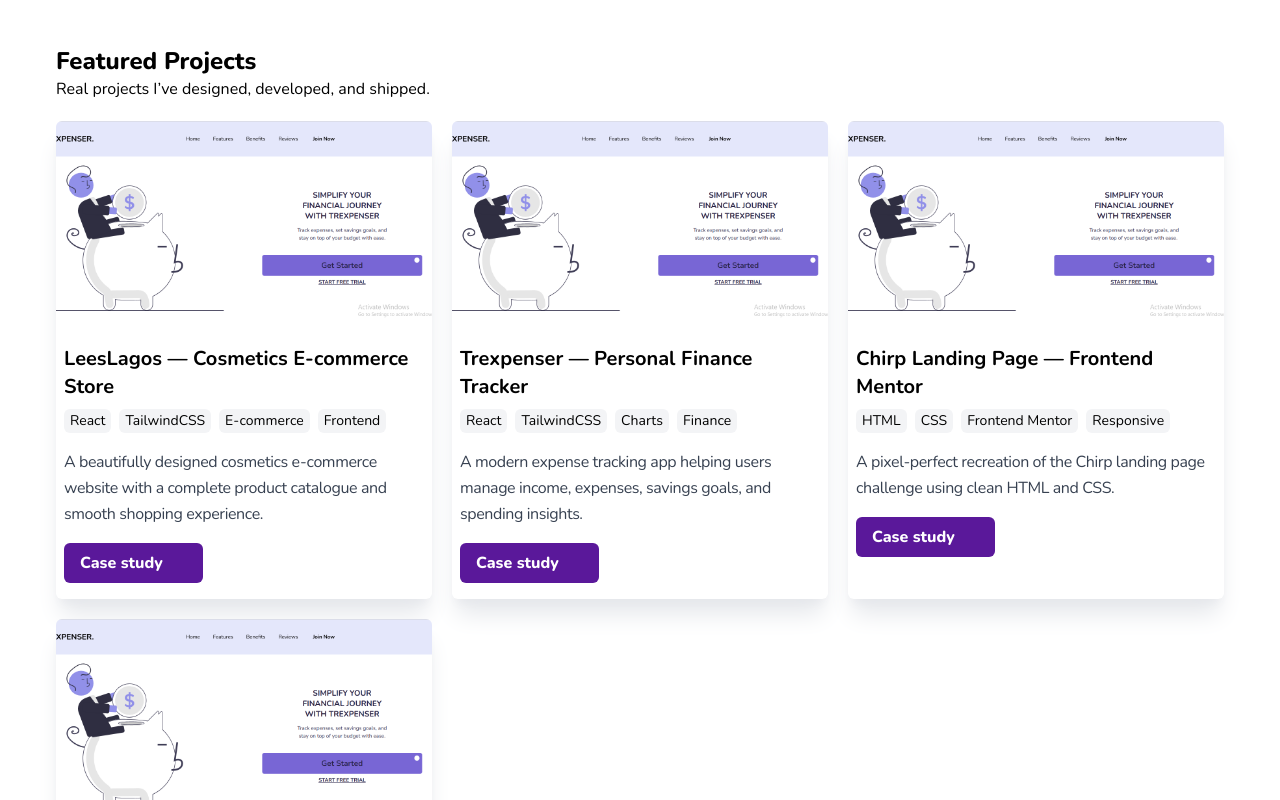
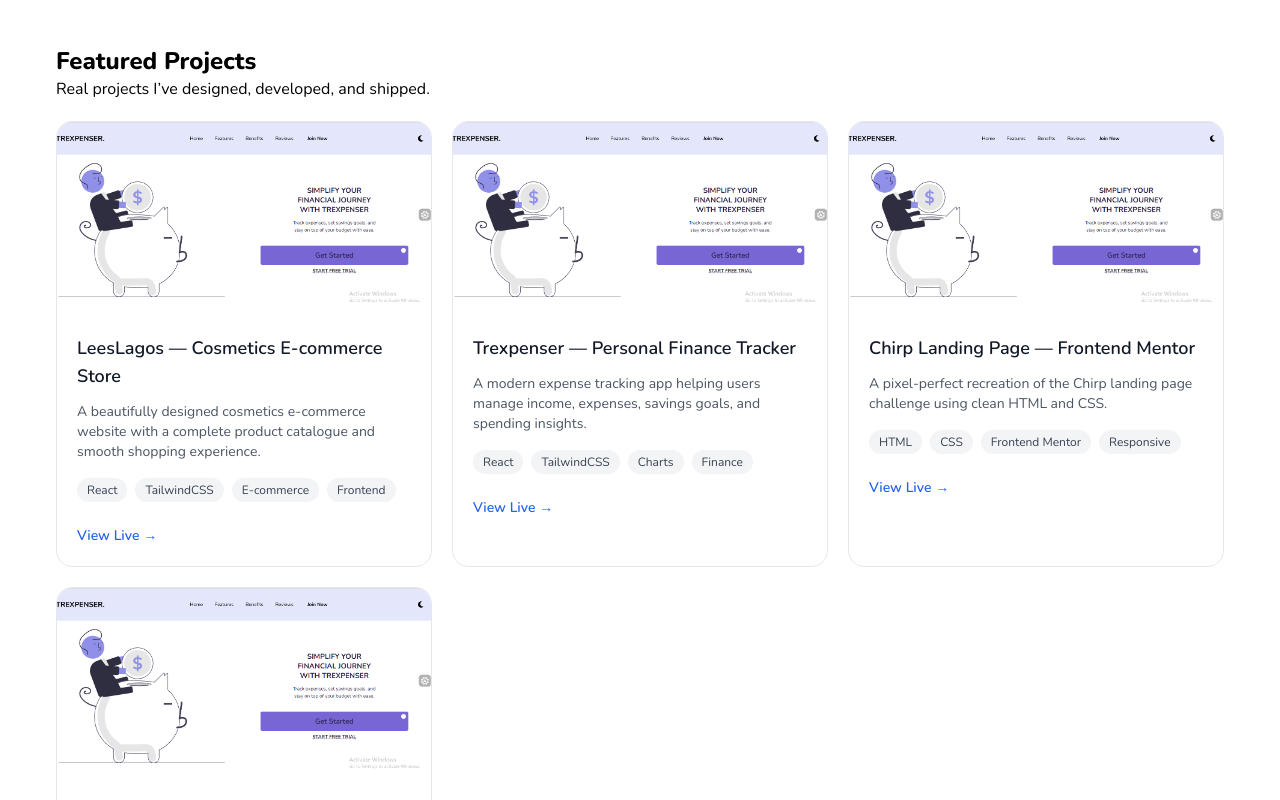
Before and after one commit to Abosi-Godwin/Abosi, a Next.js app: page / in a window 1280 px wide. Shown: the part 2260-3060 px from the top of the page. Built offline with nearby package versions, Linux system fonts and the light colour scheme.

Commit message:
worked on the hero section

```diff
--- a/app/components/Project.tsx
+++ b/app/components/Project.tsx
@@ -1,69 +1,58 @@
 import Image from "next/image";
-import type { StaticImageData } from "next/image";
-import Link from "next/link"; // [!code ++]
-import { FaArrowRightLong } from "react-icons/fa6";
+import Link from "next/link";
 
-interface ProjectProps {
-    data: {
-        id: number;
-        slug: string;
-        title: string;
-        shortDescription: string;
-        thumbnail: StaticImageData;
-        tags: Array<string>;
-        liveUrl: string;
-    };
-}
+const Project = ({ data }) => {
+    const { title, shortDescription, thumbnail, tags, liveUrl } = data;
 
-const Project = ({ data }: ProjectProps) => {
     return (
-        <div className="group w-full rounded-md overflow-hidden shadow-xl shadow-gray-200">
-            {/* Image Container */}
-            <div className="relative h-52 w-full overflow-hidden cursor-pointer">
-                <Link href={`/projects/${data.slug}`}>
+        <article className="group relative overflow-hidden rounded-2xl border border-gray-200 bg-white transition-all duration-300 hover:-translate-y-1 hover:shadow-xl">
+            {/* image */}
+            <div className="relative h-48 w-full overflow-hidden">
                 <Image
-                        src={data.thumbnail}
-                        alt={data.title}
+                    src={thumbnail}
+                    alt={title}
                     fill
-                        className="object-cover transition duration-500 group-hover:scale-110"
+                    className="object-cover transition-transform duration-500 group-hover:scale-105"
+                    sizes="(max-width: 768px) 100vw, (max-width: 1200px) 50vw, 33vw"
                 />
-                </Link>
             </div>
 
-            {/* Content */}
-            <div className="px-2 py-4">
-                <h1 className="text-xl font-bold transition-colors group-hover:text-secondary">
-                    {data.title}
-                </h1>
+            {/* content */}
+            <div className="p-5 flex flex-col gap-3">
+                {/* title */}
+                <h3 className="text-lg font-semibold text-gray-900 line-clamp-2">
+                    {title}
+                </h3>
 
-                <ul className="flex flex-wrap gap-2 pb-4 pt-2">
-                    {data.tags.map(tag => (
-                        <li
+                {/* description */}
+                <p className="text-sm text-gray-600 line-clamp-3">
+                    {shortDescription}
+                </p>
+
+                {/* tags */}
+                <div className="flex flex-wrap gap-2 pt-1">
+                    {tags.map(tag => (
+                        <span
                             key={tag}
-                            className="rounded-md bg-gray-100 px-1.5 py-0.5 text-sm"
+                            className="text-xs font-medium px-2.5 py-1 rounded-full bg-gray-100 text-gray-700"
                         >
                             {tag}
-                        </li>
+                        </span>
                     ))}
-                </ul>
+                </div>
 
-                <p
-                    className="pb-4 tracking-tight text-gray-600 leading-relaxed
-                text-gray-700"
+                {/* CTA */}
+                <div className="pt-3 mt-auto flex items-center justify-between">
+                    <Link
+                        href={liveUrl}
+                        target="_blank"
+                        className="text-sm font-semibold text-blue-600 hover:text-blue-700 transition-colors"
                     >
-                    {data.shortDescription}
-                </p>
-
-                {/* Button */}
-                <Link
-                    href={`/projects/${data.slug}`}
-                    className="bg-secondary flex w-fit items-center justify-center gap-2 rounded-md px-4 py-2 font-extrabold text-white transition-all duration-300 hover:brightness-110"
-                >
-                    Case study
-                    <FaArrowRightLong className="transition-all duration-300 opacity-0 -translate-x-2 group-hover:opacity-100 group-hover:translate-x-0" />
+                        View Live →
                     </Link>
                 </div>
             </div>
+        </article>
     );
 };
 
```
Lines whose indentation alone changed are shown as unchanged.
